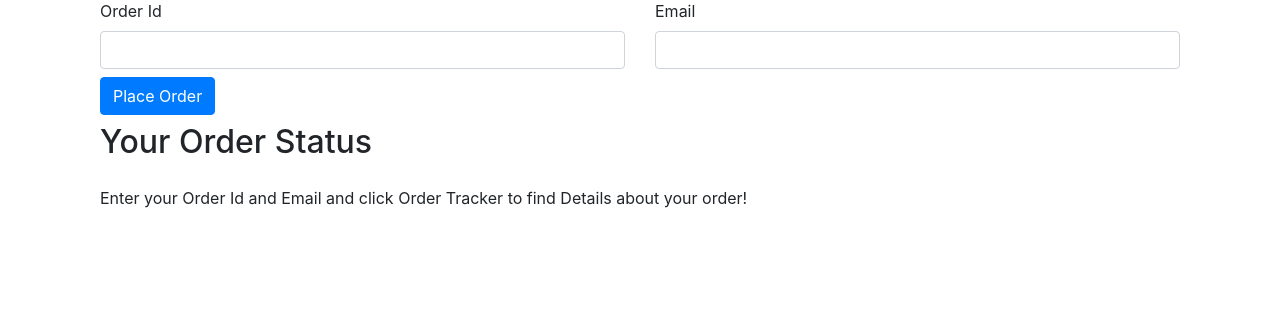
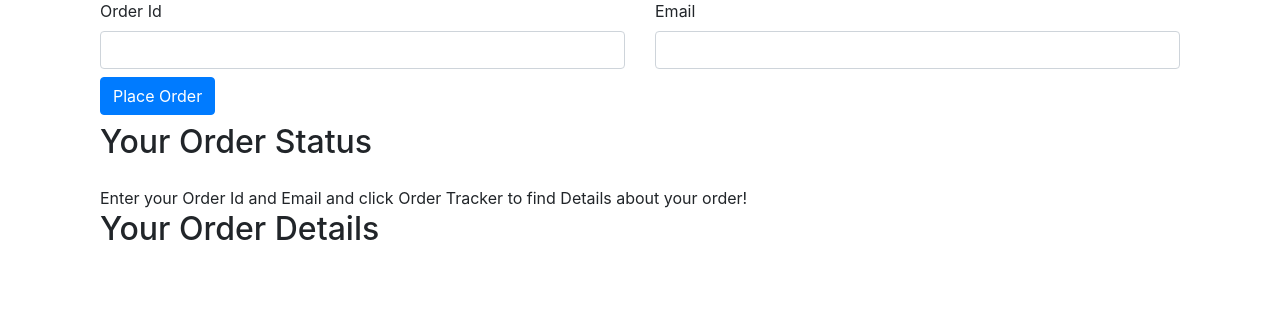
Before and after one commit to Aanchal-kumari-R/Django_Ecommerce, a Django app: page /shop/tracker/ in a window 1280 px wide. Shown: the part 127-449 px from the top of the page. Run offline with Django 5.2, Linux system fonts and the light colour scheme; some libraries are stand-ins or nearby versions.

Commit message:
Displaying Order Item in Tracker

```diff
--- a/Shop/templates/shop/tracker.html
+++ b/Shop/templates/shop/tracker.html
@@ -28,9 +28,15 @@
         </ul>
     </div>
 
+    <h2>Your Order Details</h2>
+    <div class='mt-4'>
+        <ul class='list-group' id="citems">
+        </ul>
+    </div>
+  </div>
+</div>
 
 {% endblock %}
-
 {% block js %}
 <script>
     $('#trackerForm').submit(function(event){
@@ -49,7 +55,8 @@
        })
     .done(function(data){
         console.log(data);
-           updates = JSON.parse(data);
+        data = JSON.parse(data);
+        updates = data[0];
           if(updates.length>0 & updates != {}){
              for(i=0;i<updates.length;i++){
                 let text = updates[i]['text'];
@@ -66,8 +73,21 @@
                </li>`;
                $('#items').append(mystr);
            }
+// fill in the order Details
+        cart = JSON.parse(data[1]);
+        console.log(cart);
+          for(item in cart){
+             let name = cart[item][1];
+             let qty = cart[item][0];
+             mystr = `<li class="list-group-item d-flex justify-content-between align-items-center">
+             ${name}
+             <span class="badge badge-primary badge-pill">${qty}</span>
+            </li>`
+            $('#citems').append(mystr);
+       }
+
     });
        event.preventDefault();
-   })
+   });
 </script>
 {% endblock %}
--- a/Shop/views.py
+++ b/Shop/views.py
@@ -41,7 +41,7 @@ def tracker(request):
                 updates = []
                 for item in update:
                     updates.append({'text':item.update_desc, 'time':item.timestamp})
-                    response = json.dumps(updates,default=str)
+                    response = json.dumps([updates, order[0].items_json],default=str)
                 return HttpResponse(response)
             else:
                 return HttpResponse('{}')
```
Lines whose indentation alone changed are shown as unchanged.
